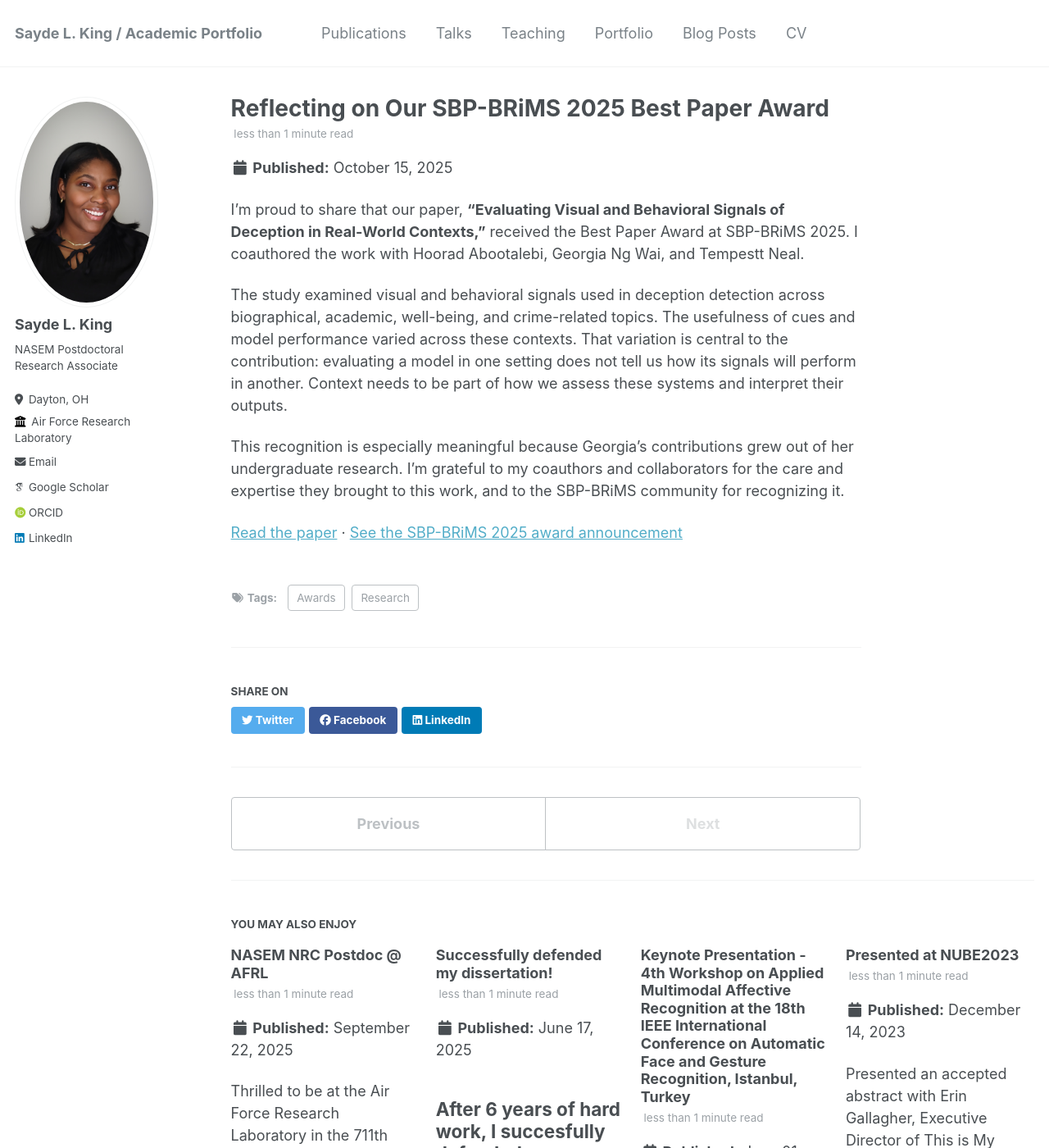
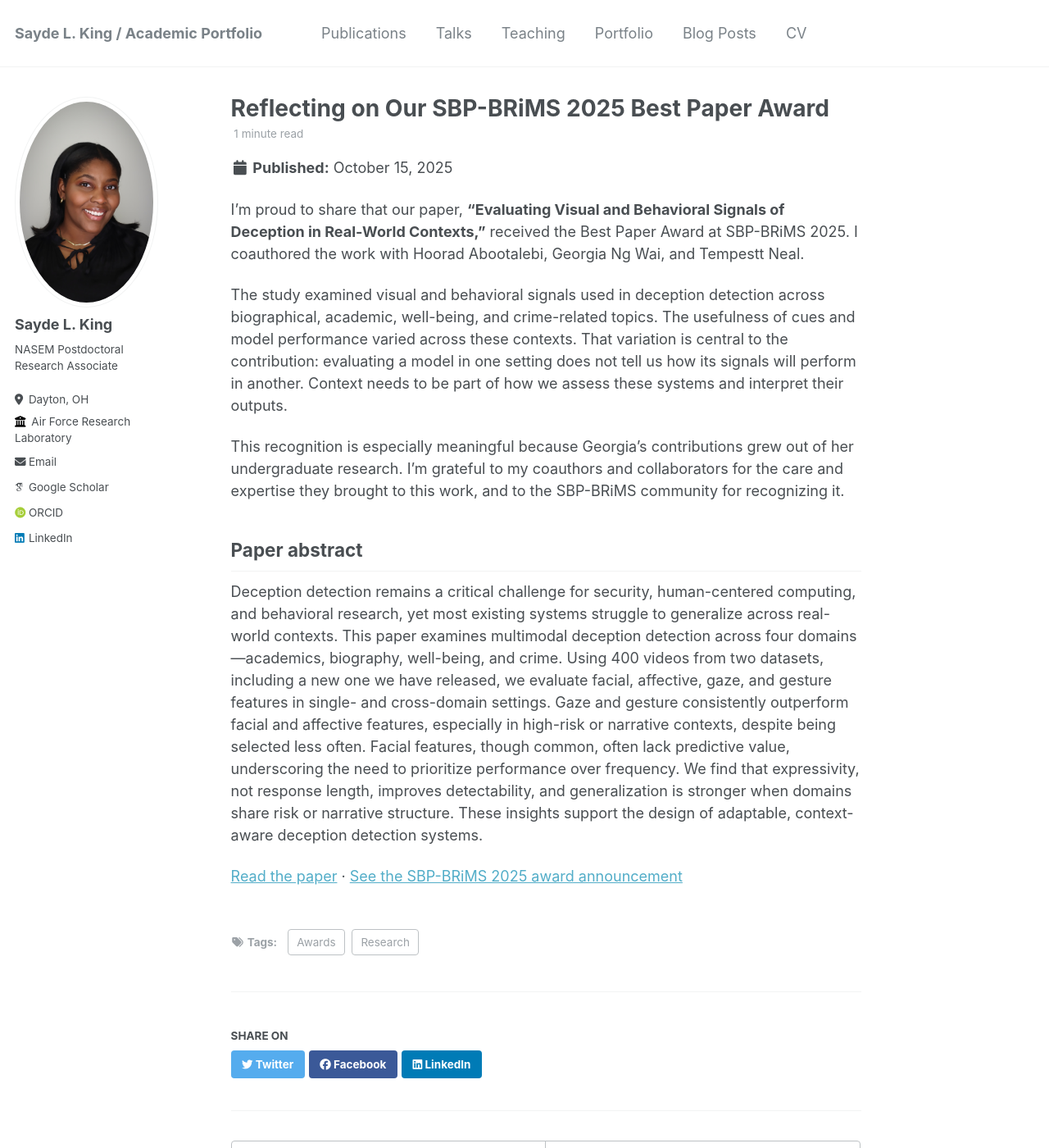
Before and after one commit to saydeking/saydeking.github.io, a Jekyll site: the page built from _posts/2026-10-13-sbp-brims-best-paper.md, in a window 1280 px wide and 1400 px high. Shown: the whole window at 82% size. Built offline with Jekyll 4.4.1, drawn with Linux system fonts in a browser that asks for light colours; some web fonts are replaced.

Commit message:
Include paper abstract in award post

```diff
--- a/_posts/2026-10-13-sbp-brims-best-paper.md
+++ b/_posts/2026-10-13-sbp-brims-best-paper.md
@@ -13,4 +13,8 @@ The study examined visual and behavioral signals used in deception detection acr
 
 This recognition is especially meaningful because Georgia’s contributions grew out of her undergraduate research. I’m grateful to my coauthors and collaborators for the care and expertise they brought to this work, and to the SBP-BRiMS community for recognizing it.
 
+## Paper abstract
+
+Deception detection remains a critical challenge for security, human-centered computing, and behavioral research, yet most existing systems struggle to generalize across real-world contexts. This paper examines multimodal deception detection across four domains—academics, biography, well-being, and crime. Using 400 videos from two datasets, including a new one we have released, we evaluate facial, affective, gaze, and gesture features in single- and cross-domain settings. Gaze and gesture consistently outperform facial and affective features, especially in high-risk or narrative contexts, despite being selected less often. Facial features, though common, often lack predictive value, underscoring the need to prioritize performance over frequency. We find that expressivity, not response length, improves detectability, and generalization is stronger when domains share risk or narrative structure. These insights support the design of adaptable, context-aware deception detection systems.
+
 [Read the paper](https://doi.org/10.1007/978-3-032-07715-8_13) · [See the SBP-BRiMS 2025 award announcement](https://sbp-brims.org/2025/awardwinners/)
```
